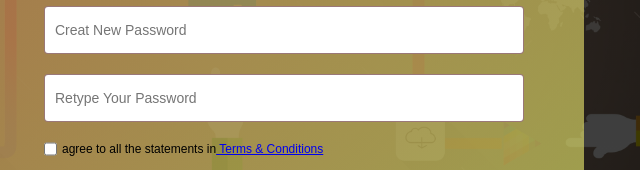
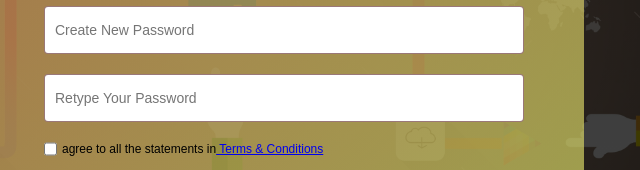
Before and after one commit to Bapi1098/Project, a plain HTML site: page login/Register.html in a window 1280 px wide. Shown: the part 442-612 px from the top of the page, 535-1175 px from the left. Drawn offline with nearby package versions, Linux system fonts and the light colour scheme; a web font is replaced by a local one.

Commit message:
Update Register.html

```diff
--- a/login/Register.html
+++ b/login/Register.html
@@ -45,7 +45,7 @@
                             </div>
                             <div class="form-group">
                                 <label for="Password"></label>
-                                <input type="text" id="Password" name="password" placeholder="Creat New Password">
+                                <input type="text" id="Password" name="password" placeholder="Create New Password">
                             </div>
                             <div class="form-group">
                                 <label for="retypepassword"></label>
```
